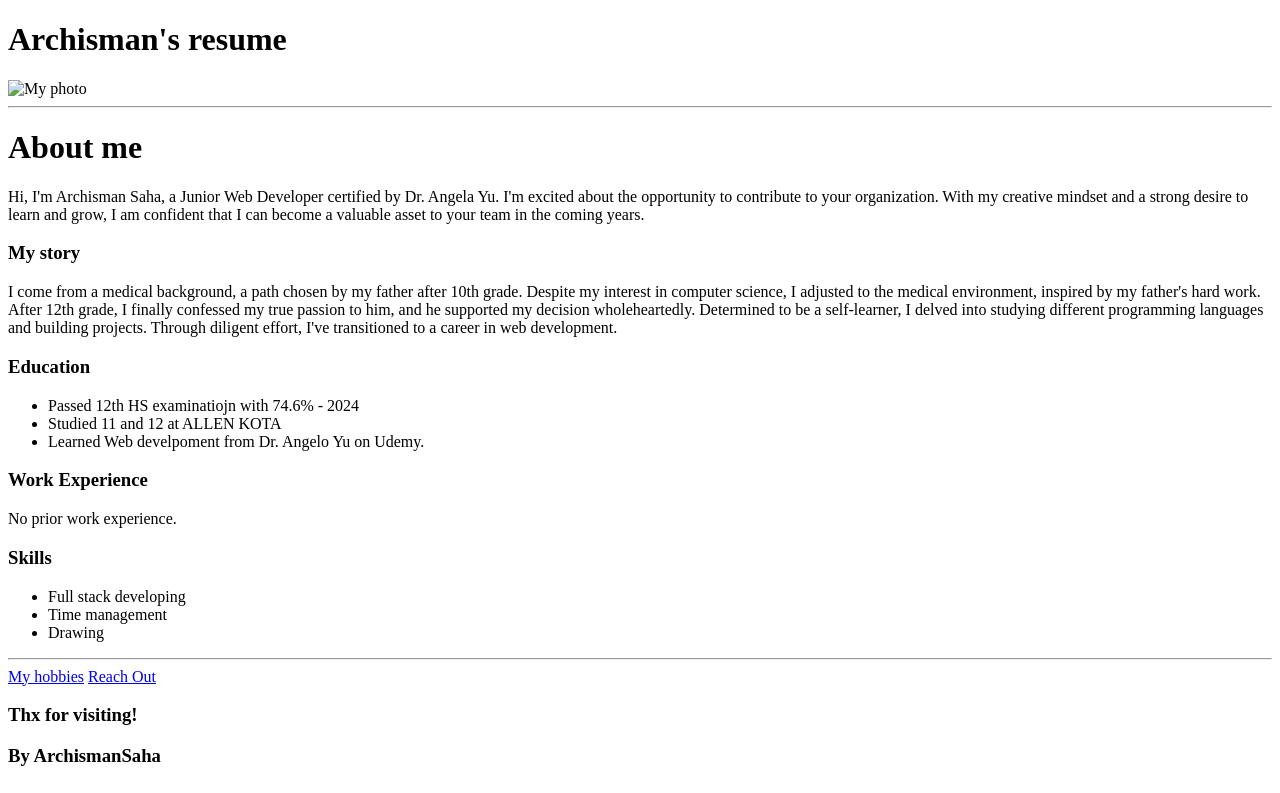
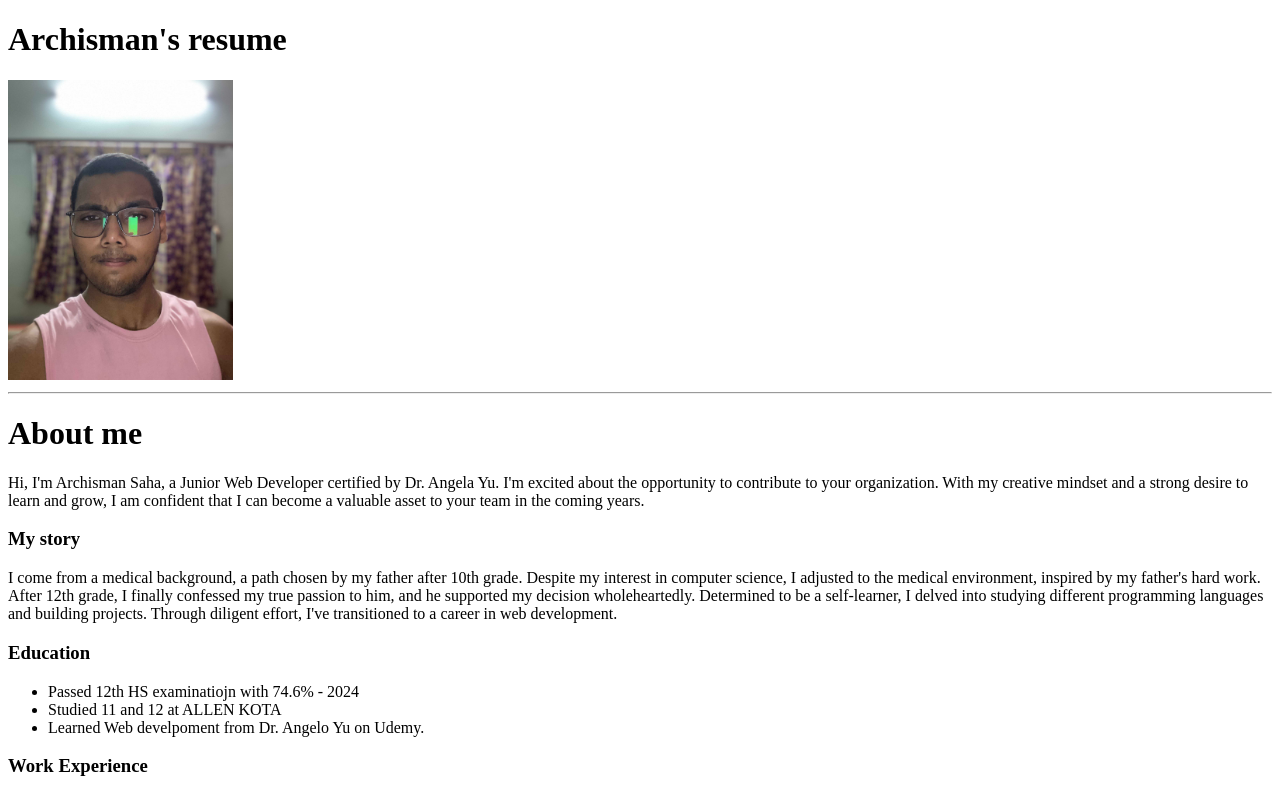
Before and after one commit to Archi183/resume.html, a plain HTML site: page index.html in a window 1280 px wide. Shown: the top 793 px of the page. Drawn offline with Linux system fonts and the light colour scheme.

Commit message:
index.html

```diff
--- a/index.html
+++ b/index.html
@@ -11,7 +11,7 @@
   </head>
   <body>
     <h1>Archisman's resume</h1>
-    <img href="ARCHI.JPG" alt="My photo" />
+    <img src="ARCHI.JPG" alt="My photo" height="300" weidth="225"/>
     <hr />
     <h1>About me</h1>
 
```
